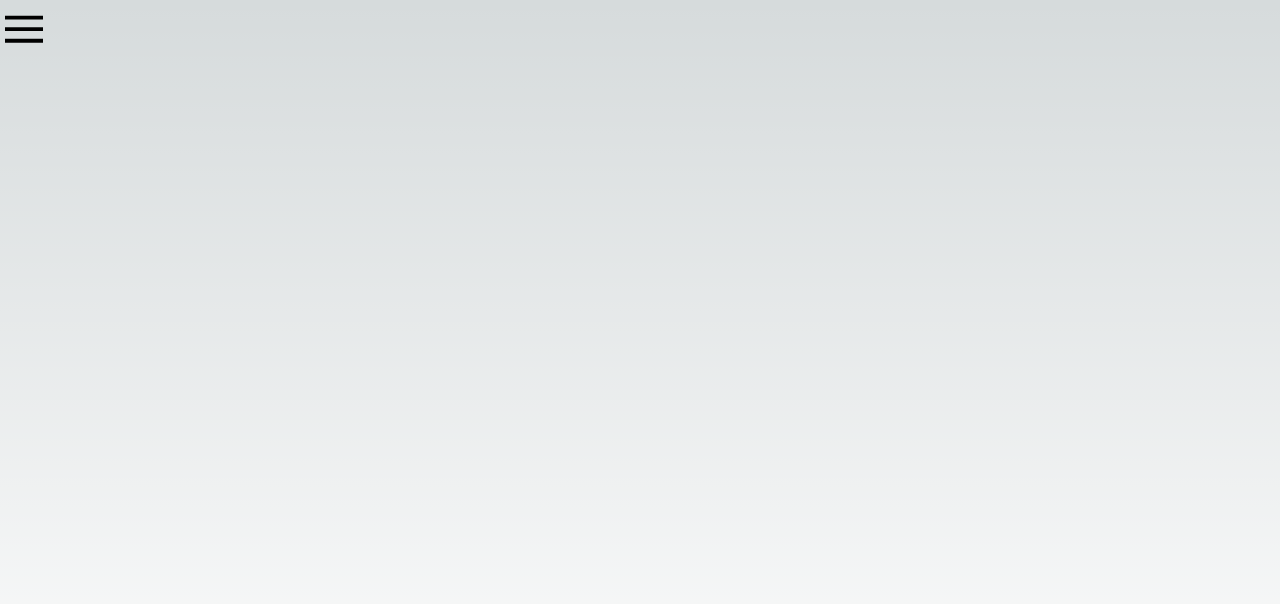
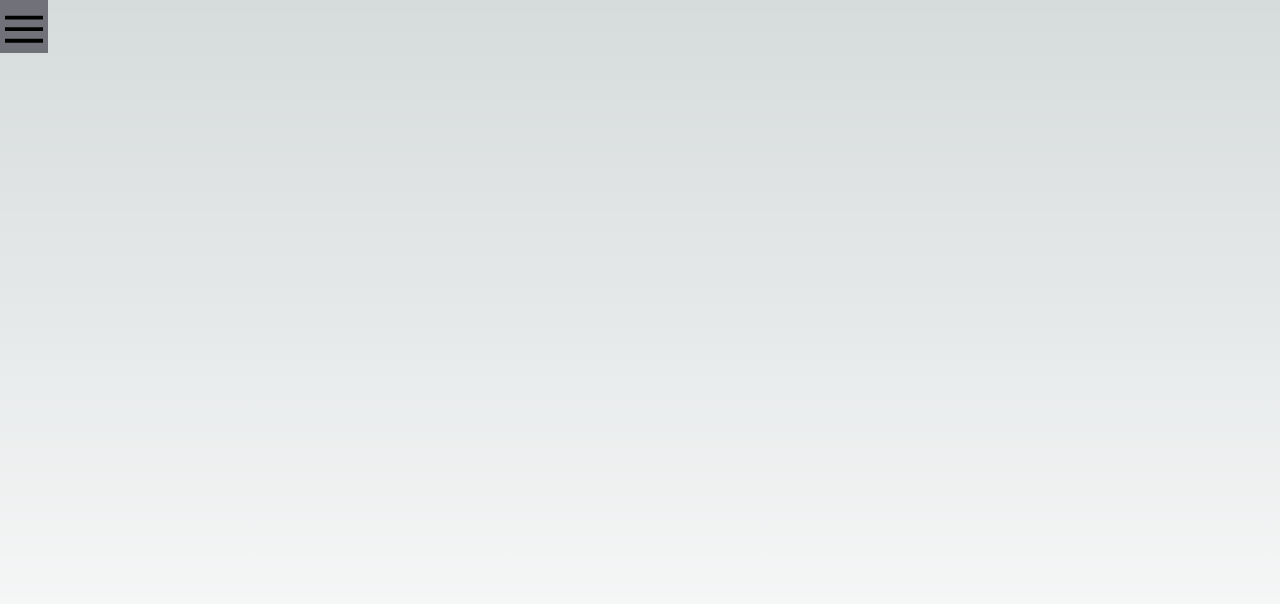
Before and after one commit to Shelters-of-Europe/soe-website, a Next.js app: page / in a window 1280 px wide. Shown: the top 604 px of the page. Built offline with nearby package versions, Linux system fonts and the light colour scheme.

Commit message:
Make stuff prettier

```diff
--- a/app/components/menu.tsx
+++ b/app/components/menu.tsx
@@ -11,10 +11,10 @@ export default function Menu() {
 
     return (
         <div>
-            <nav className={(isMenuVisible ? "left-[0]" : "left-[-20%]") + " absolute h-full menuBar"}>
-                <button className="menuButton pt-[10px] pl-[5px] pr-[5px] pb-[5px] relative left-[100%]"
+            <nav className={(isMenuVisible ? "left-[0]" : "left-[-20%]") + " absolute h-full menuBar bg-zinc-700"}>
+                <button className="menuButton hover:bg-zinc-500 bg-zinc-700 pt-[10px] pl-[5px] pr-[5px] pb-[5px] relative left-[100%]"
                         onClick={() => onMenuButtonClick()}>
-                    <svg xmlns="http://www.w3.org/2000/svg" x="0px" y="0px" width="3vw" height="3vhw" viewBox="0 0 50 50">
+                    <svg className="md:w-[3vw] md:h-[3vw] sm:w-[7vw] sm:h-[7vw] w-[10vw] h-[10vw]" xmlns="http://www.w3.org/2000/svg" x="0px" y="0px" viewBox="0 0 50 50">
                         <path d="M 0 7.5 L 0 12.5 L 50 12.5 L 50 7.5 Z M 0 22.5 L 0 27.5 L 50 27.5 L 50 22.5 Z M 0 37.5 L 0 42.5 L 50 42.5 L 50 37.5 Z"/>
                     </svg>
                 </button>
--- a/app/globals.css
+++ b/app/globals.css
@@ -34,12 +34,11 @@ body {
 }
 
 .menuBar {
-  background-color: var(--themeSecondary);
   width: 20%;
   transition: left 0.2s ease-out;
 }
 
 .menuButton {
-  background-color: var(--themeSecondary);
-  fill: rgb(var(--foreground-rgb))
+  fill: rgb(var(--foreground-rgb));
+  transition: 0.2s;
 }
```
